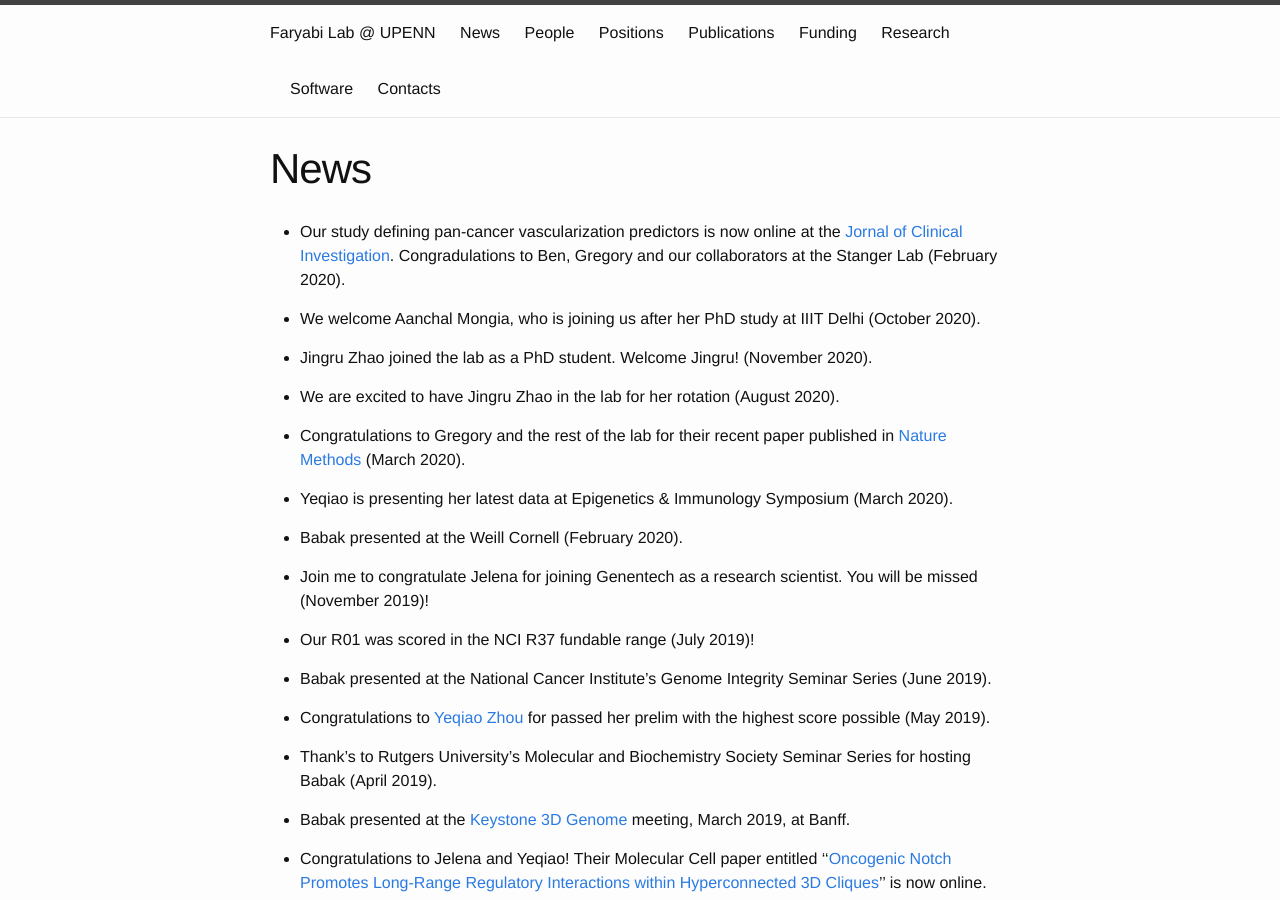
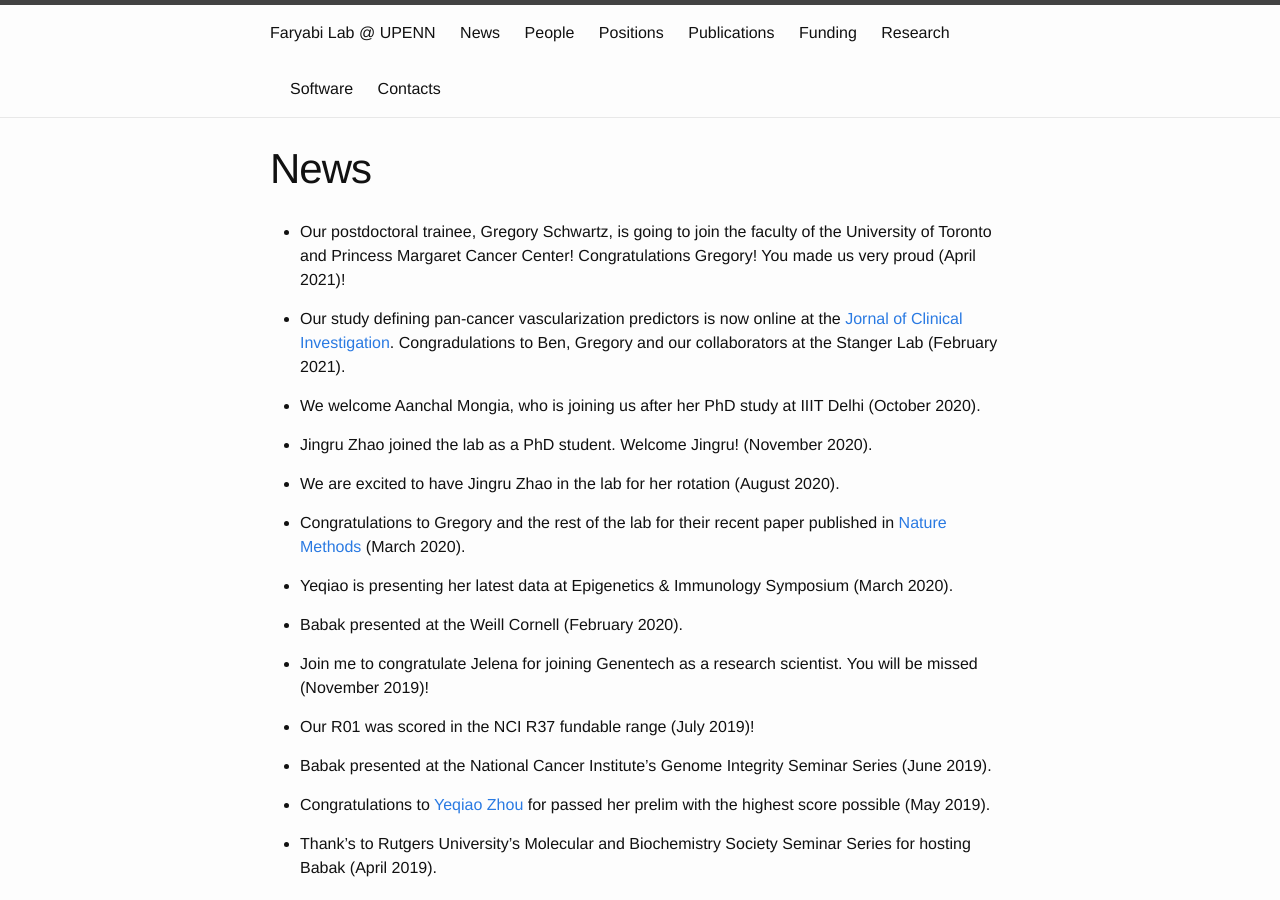
Before and after one commit to faryabib/faryabib.github.io, a Jekyll site: the page built from news.md, in a window 1280 px wide and 900 px high. Built offline with Jekyll 4.4.1, drawn with Linux system fonts in a browser that asks for light colours.

Commit message:
Update news.md

```diff
--- a/news.md
+++ b/news.md
@@ -3,7 +3,9 @@ layout: page
 title: News
 permalink: /News.html
 ---
-+ Our study defining pan-cancer vascularization predictors is now online at the [Jornal of Clinical Investigation](https://www.jci.org/articles/view/136655). Congradulations to Ben, Gregory and our collaborators at the Stanger Lab (February 2020).
++ Our postdoctoral trainee, Gregory Schwartz, is going to join the faculty of the University of Toronto and Princess Margaret Cancer Center! Congratulations Gregory! You made us very proud (April 2021)!
+
++ Our study defining pan-cancer vascularization predictors is now online at the [Jornal of Clinical Investigation](https://www.jci.org/articles/view/136655). Congradulations to Ben, Gregory and our collaborators at the Stanger Lab (February 2021).
 
 + We welcome Aanchal Mongia, who is joining us after her PhD study at IIIT Delhi (October 2020).
 
```
